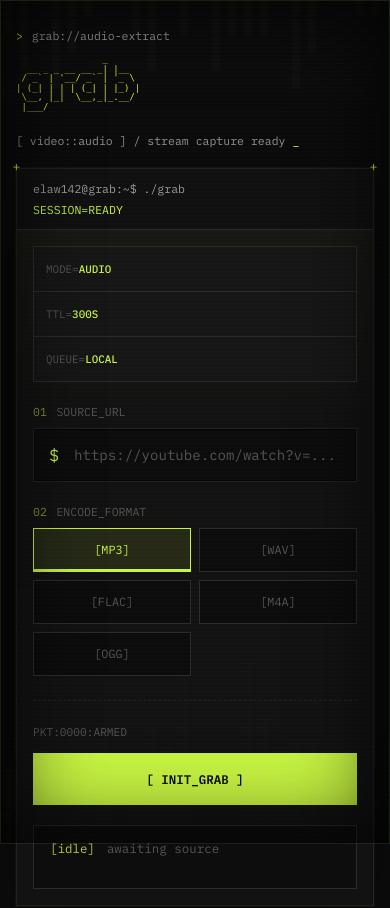
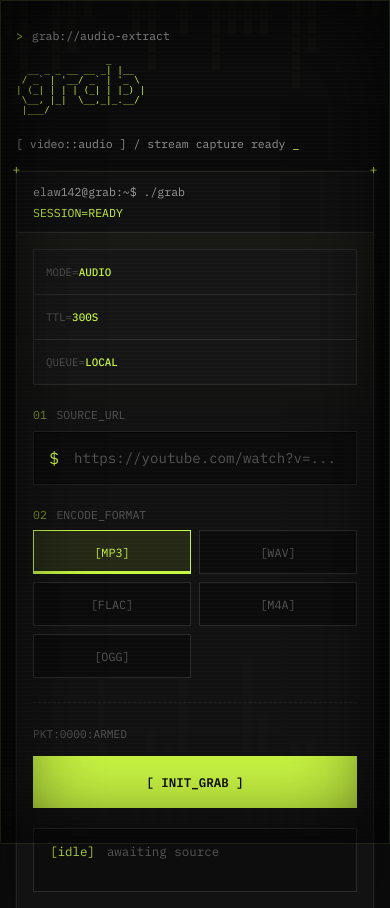
Before and after one commit to elaw142/grab, a Flask app: page / in a window 390 px wide. Shown: the top 908 px of the page. Run offline with Flask 3, Linux system fonts and the light colour scheme; parts of the project's set-up code (start-up, migrations or seed data) failed here and were passed over.

Commit message:
Match the shared mobile wordmark font clamp
Use the same small-screen wordmark size as the other tools so headers line up.

```diff
--- a/templates/index.html
+++ b/templates/index.html
@@ -466,7 +466,7 @@
         }
 
         .wordmark {
-          font-size: clamp(0.43rem, 2.3vw, 0.62rem);
+          font-size: clamp(0.4rem, 2.4vw, 0.6rem);
         }
 
         .terminal-bar,
```
